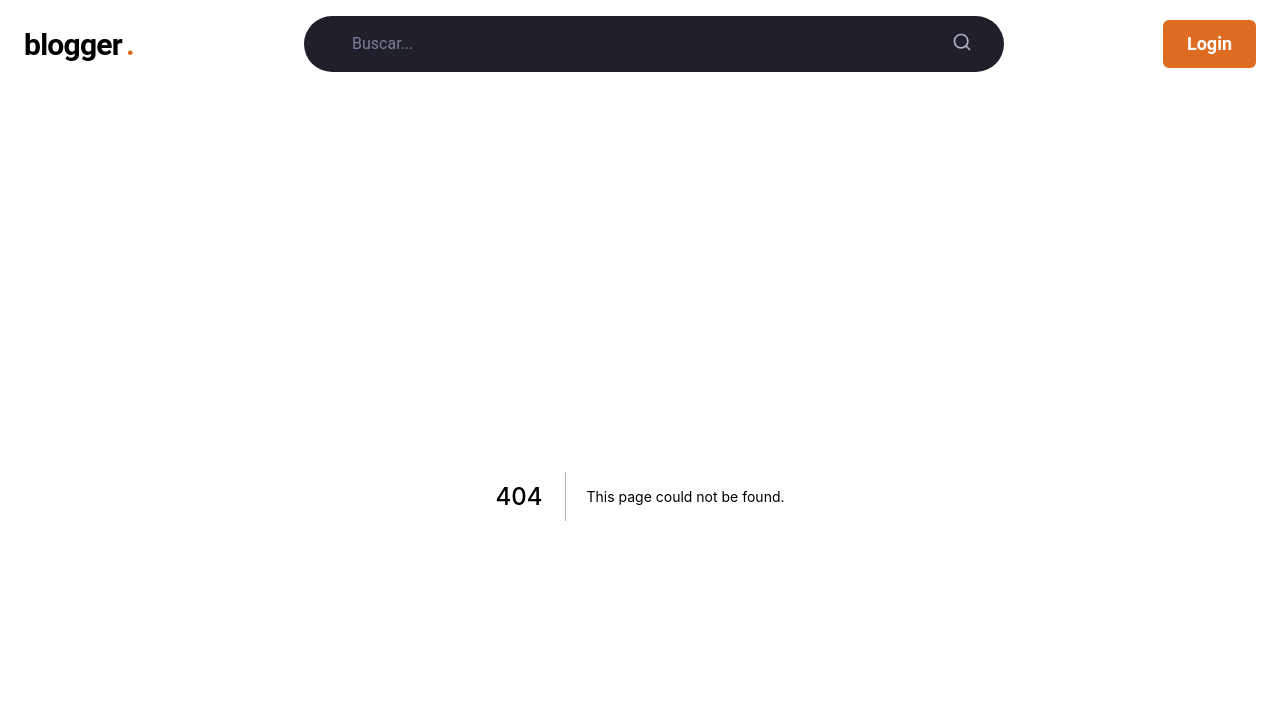
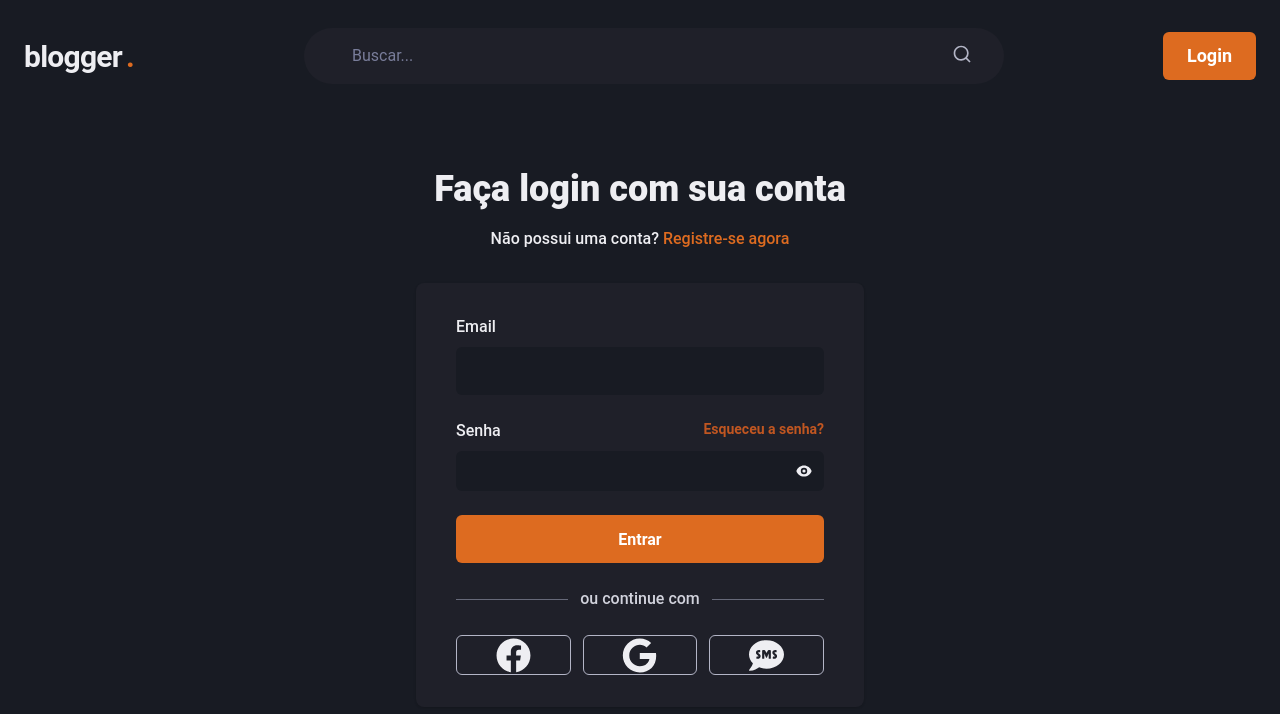
Before and after one commit to icaroov/blog-app-frontend, a Next.js app: page /login in a window 1280 px wide. Before the commit this address had no page. Shown: the top 714 px of the page. Built offline with nearby package versions, Linux system fonts and the light colour scheme.

Commit message:
refactor: separate pages

```diff
--- /dev/null
+++ b/src/pages/login.tsx
@@ -0,0 +1,55 @@
+import Head from 'next/head'
+import { Box, Heading, SimpleGrid, Text, IconButton } from '@chakra-ui/react'
+import { FaFacebook, FaGoogle, FaSms } from 'react-icons/fa'
+
+import { Card, Link, LoginForm, DividerWithText } from 'components'
+
+const Login = () => (
+  <Box py="12">
+    <Head>
+      <title>Login | blogger.</title>
+    </Head>
+
+    <Box maxW="md" mx="auto">
+      <Heading textAlign="center" size="xl" fontWeight="extrabold">
+        Faça login com sua conta
+      </Heading>
+
+      <Text mt="4" mb="8" align="center" maxW="md" fontWeight="medium">
+        <Text as="span">Não possui uma conta?</Text>
+        <Link href="/register">Registre-se agora</Link>
+      </Text>
+
+      <Card>
+        <LoginForm />
+
+        <DividerWithText mt="6">ou continue com</DividerWithText>
+
+        <SimpleGrid mt="6" columns={3} spacing="3">
+          <IconButton
+            _hover={{ color: 'blue.500' }}
+            variant="outline"
+            aria-label="Login with Facebook"
+            icon={<FaFacebook size={35} />}
+          />
+
+          <IconButton
+            _hover={{ color: 'red.500' }}
+            variant="outline"
+            aria-label="Login with Google"
+            icon={<FaGoogle size={35} />}
+          />
+
+          <IconButton
+            _hover={{ color: 'green.400' }}
+            variant="outline"
+            aria-label="Login with SMS"
+            icon={<FaSms size={35} />}
+          />
+        </SimpleGrid>
+      </Card>
+    </Box>
+  </Box>
+)
+
+export default Login
```
Also changed, not shown: src/pages/index.tsx (+4 -43 lines).
